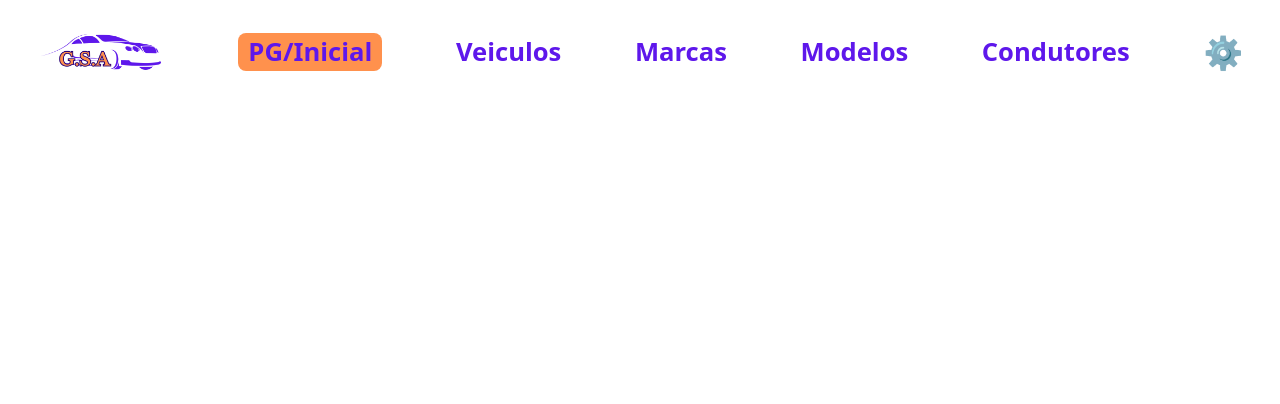
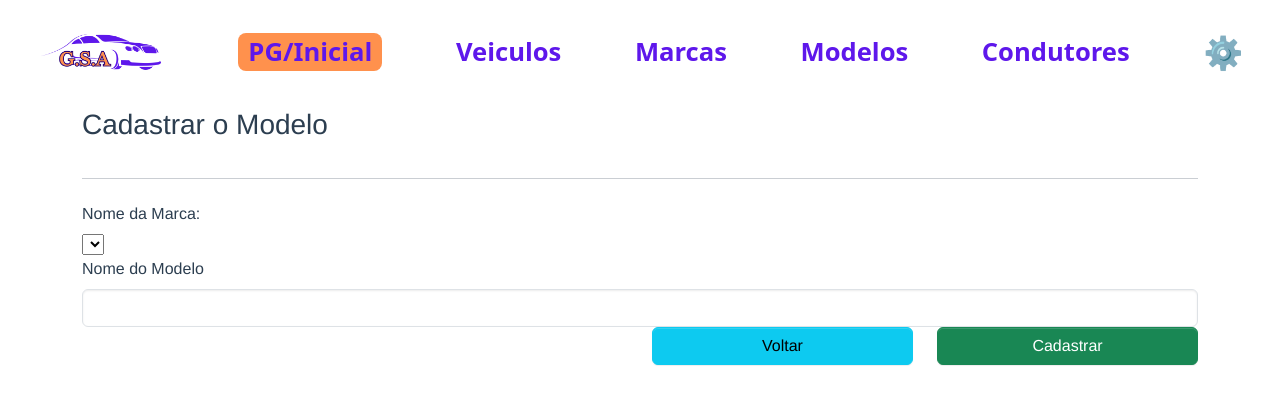
Before and after one commit to GabrielSADev/Estacionamento_Front, a Vue app in the folder estacionamento-front-client/: page /modelo/formulario in a window 1280 px wide. Shown: the top 404 px of the page. Built offline with nearby package versions, Linux system fonts and the light colour scheme; no server answers.

Commit message:
modelo concluido

```diff
--- a/estacionamento-front-client/src/client/modeloclient.ts
+++ b/estacionamento-front-client/src/client/modeloclient.ts
@@ -4,7 +4,7 @@ import { Modelo } from '@/model/modelo';
 
  class ModeloClient {
 
-    private axiosClient: AxiosInstance;
+    private axiosClient: AxiosInstance
 
     constructor() {
         this.axiosClient = axios.create({
--- a/estacionamento-front-client/src/model/abstract-entity.ts
+++ b/estacionamento-front-client/src/model/abstract-entity.ts
@@ -4,5 +4,4 @@ export class AbstractEntity {
     edicao?: Date
     ativo!: boolean
 
-
 }
--- a/estacionamento-front-client/src/model/modelo.ts
+++ b/estacionamento-front-client/src/model/modelo.ts
@@ -2,8 +2,8 @@ import { AbstractEntity } from "./abstract-entity";
 import { Marca } from "./marca";
 
 export class Modelo extends AbstractEntity{
-    nome?: String
+    nome!: String
 
-    marca?: Marca
+    marca!: Marca
 
 }
--- a/estacionamento-front-client/src/views/modeloView/ModeloFormView.vue
+++ b/estacionamento-front-client/src/views/modeloView/ModeloFormView.vue
@@ -1,10 +1,181 @@
 <template>
+   <div class="container" style="background: ;">
 
+<div class="row">
+  <div class="col-md-10 text-start"> <p class="fs-3"> Cadastrar o Modelo</p> </div>
+  <div class="col-md-2"> </div>
+</div>
+
+<hr/>
+
+<div v-if="mensagem.ativo" class="row">
+  <div class="col-md-12 text-start">
+    <div :class="mensagem.css" role="alert">
+      <strong>{{ mensagem.titulo }}</strong> {{ mensagem.mensagem }}
+      <button type="button" class="btn-close" data-bs-dismiss="alert" aria-label="Close"></button>
+    </div>
+  </div>
+</div>
+
+<div class="row">
+  <div class="col-md-12 text-start">
+    <label for="recipient-name" class=" row m-auto col-form-label">Nome da Marca:</label>
+      <select type="text" v-model="modelo.marca"><option v-for="item in marca" :value="item">{{ item.nome }} </option></select>
+  </div>
+    <div class="col-md-12 text-start">
+        <label class="form-label">Nome do Modelo</label>
+        <input type="text"  class="form-control" v-model="modelo.nome">
+    </div>
+</div>
+
+<div class="row">
+  <div class="col-md-3 offset-md-6">
+    <div class="d-grid gap-2">
+      <router-link type="button" class="btn btn-info"
+        to="/modelo/lista">Voltar
+      </router-link>
+    </div>
+  </div>
+  <div class="col-md-3 ">
+    <div class="d-grid gap-2">
+      <button v-if="form === undefined" type="button"
+          class="btn btn-success" @click="onClickCadastrar()">
+        Cadastrar
+      </button>
+      <button v-if="form === 'editar'" type="button"
+          class="btn btn-warning" @click="onClickEditar()">
+        Editar
+      </button>
+      <button v-if="form === 'deletaModelo'" type="button"
+        class="btn btn-danger" @click="onClickExcluir()">
+        Excluir
+      </button>
+    </div>
+  </div>
+</div>
+</div>
 
 
 </template>
 
 <script lang="ts">
+
+import { defineComponent } from 'vue';
+import  ModeloClient  from '@/client/modeloclient';
+import { Modelo } from '@/model/modelo';
+
+import MarcaClient from '@/client/marcaclient';
+import { Marca } from '@/model/marca';
+
+
+export default defineComponent({
+  name: 'ModeloFormulario',
+  data() {
+    return {
+      modelo: new Modelo(),
+      marca:  new Array<Marca>(),
+      mensagem: {
+        ativo: false as boolean,
+        titulo: "" as string,
+        mensagem: "" as string,
+        css: "" as string
+      }
+    }
+  },
+  computed: {
+    id () {
+      return this.$route.query.id
+    },
+    form () {
+      return this.$route.query.form
+    }
+  },
+  mounted() {
+
+    if(this.id !== undefined){
+      this.findById(Number(this.id));
+    }
+    this.findAllMarca();
+
+  },
+  methods: {
+
+    findAllMarca(){
+      MarcaClient.listaAll().then(sucess =>{
+        this.marca = sucess;
+        console.log(sucess);
+      })
+      .catch(error =>{
+          console.log(error)
+
+        })
+
+    },
+
+    onClickCadastrar(){
+      ModeloClient.cadastrar(this.modelo)
+        .then(sucess => {
+          this.modelo = new Modelo()
+
+
+          this.mensagem.ativo = true;
+          this.mensagem.mensagem = sucess;
+          this.mensagem.titulo = "Parabens. ";
+          this.mensagem.css = "alert alert-success alert-dismissible fade show";
+        })
+        .catch(error => {
+          this.mensagem.ativo = true;
+          this.mensagem.mensagem = error;
+          this.mensagem.titulo = "Error. ";
+          this.mensagem.css = "alert alert-danger alert-dismissible fade show";
+        });
+    },
+    findById(id: number){
+      ModeloClient.findById(id)
+        .then(sucess => {
+          this.modelo = sucess
+        })
+        .catch(error => {
+          this.mensagem.ativo = true;
+          this.mensagem.mensagem = error;
+          this.mensagem.titulo = "Error. ";
+          this.mensagem.css = "alert alert-danger alert-dismissible fade show";
+        });
+    },
+    onClickEditar(){
+      ModeloClient.editar(this.modelo.id, this.modelo)
+        .then(sucess => {
+          this.modelo = new Modelo()
+
+          this.mensagem.ativo = true;
+          this.mensagem.mensagem = sucess;
+          this.mensagem.titulo = "Parabens. ";
+          this.mensagem.css = "alert alert-success alert-dismissible fade show";
+        })
+        .catch(error => {
+          this.mensagem.ativo = true;
+          this.mensagem.mensagem = error;
+          this.mensagem.titulo = "Error. ";
+          this.mensagem.css = "alert alert-danger alert-dismissible fade show";
+        });
+    },
+    onClickExcluir(){
+      ModeloClient.deletaModelo(this.modelo.id)
+        .then(sucess => {
+          this.modelo = new Modelo()
+
+          this.$router.push({ name: 'modelo-lista-view' });
+        })
+        .catch(error => {
+          this.mensagem.ativo = true;
+          this.mensagem.mensagem = error;
+          this.mensagem.titulo = "Error. ";
+          this.mensagem.css = "alert alert-danger alert-dismissible fade show";
+        });
+    }
+  }
+});
+
 
 </script>
 
--- a/estacionamento-front-client/src/views/modeloView/ModeloListaView.vue
+++ b/estacionamento-front-client/src/views/modeloView/ModeloListaView.vue
@@ -1,9 +1,10 @@
 <template>
-
   <div class="container" style="margin-top: 10px;">
 
      <div class="row">
-  <div class="col-md-10 text-start"> <p class="fs-3"> Lista de Modelos </p> </div>
+        <div class="col-md-10 text-start">
+           <p class="fs-3"> Modelos </p>
+        </div>
         <div class="col-md-2">
            <div class="d-grid gap-2">
               <router-link type="button" class="btn btn-success"
@@ -12,16 +13,14 @@
            </div>
         </div>
      </div>
-
      <div class="row">
-  <div class="col-md-12">
-    <table class="table">
-      <thead class="table-secondary" >
+           <table class="table table-striped">
+              <thead class="table-secondary">
                  <tr>
                     <th scope="col">ID</th>
                     <th scope="col">Ativo</th>
-          <th scope="col" class="text-start">Marca</th>
-          <th scope="col" class="text-start">Modelo</th>
+                    <th scope="col">Modelo</th>
+                    <th scope="col">Marca</th>
                     <th scope="col">Opção</th>
                  </tr>
               </thead>
@@ -34,6 +33,7 @@
                        <span v-if="!item.ativo" class="badge text-bg-danger"> Inativo </span>
                     </th>
                     <th class="text-start">{{ item.nome }}</th>
+                    <th class="text-start">{{ item.marca.nome }}</th>
                     <th class="col-md-2">
                        <div class="btn-group" role="group" aria-label="Basic mixed styles example">
                           <router-link type="button" class="btn btn-sm btn-warning"
@@ -47,20 +47,17 @@
                        </div>
                     </th>
                  </tr>
-
               </tbody>
            </table>
      </div>
   </div>
-</div>
+</template>
 
-</template>
 
 <script lang="ts">
 
 import { defineComponent } from 'vue';
-
-import  ModeloClient  from '@/client/modeloclient';
+import ModeloClient from '@/client/modeloclient';
 import { Modelo } from '@/model/modelo';
 
 export default defineComponent({
@@ -69,11 +66,26 @@ data() {
     return {
         modelosList: new Array<Modelo>()
     }
+  },
+  mounted() {
+    this.findAll();
+  },
+  methods: {
+
+    findAll() {
+      ModeloClient.listaAll().then(sucess => {
+          this.modelosList = sucess
+        })
+        .catch(error => {
+          console.log(error);
+        });
     }
-})
+  }
+});
 
 </script>
 
-<style>
+<style lang="scss" >
+
 
 </style>
```
Lines whose indentation alone changed are shown as unchanged.
